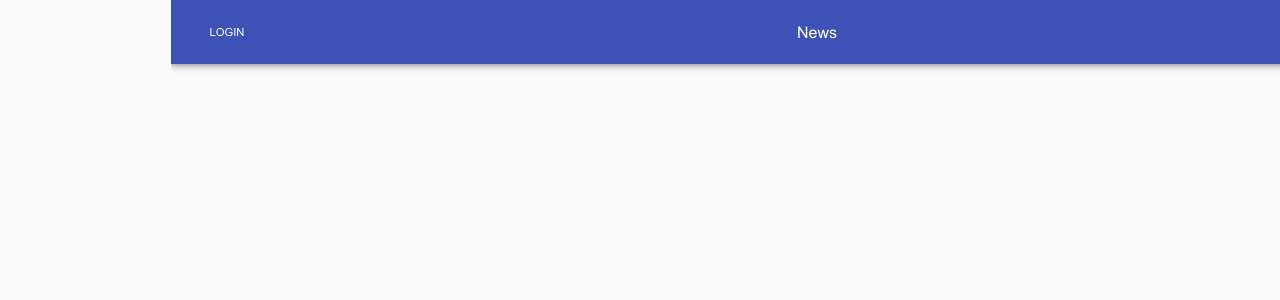
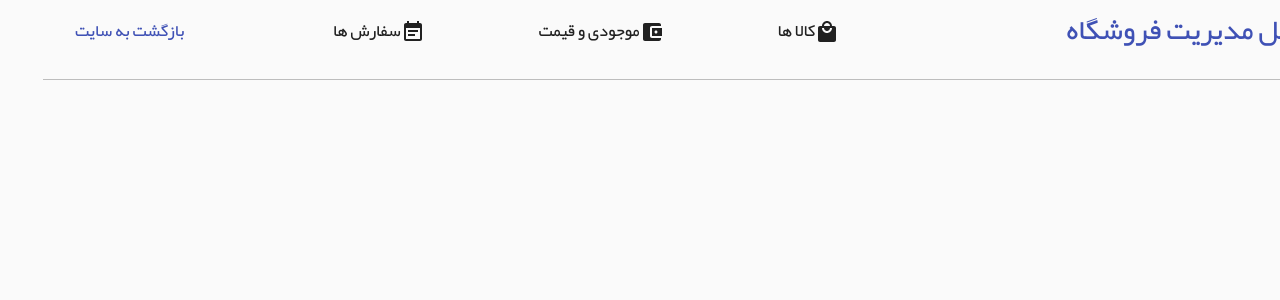
Before and after one commit to maryam-Si/Orchid-market, a React (Create React App) app: page /admin/panel-products in a window 1280 px wide. Shown: the top 300 px of the page. Built offline with nearby package versions, Linux system fonts and the light colour scheme; sample sign-in values are in the browser's storage; what jss-rtl would draw is missing.

Commit message:
admin-panel navbar is made

```diff
--- a/src/pages/admin/Login/styles.js
+++ b/src/pages/admin/Login/styles.js
@@ -1,64 +1,54 @@
-import { makeStyles } from '@material-ui/core/styles';
+import { makeStyles } from "@material-ui/core/styles";
 
 export const styles = makeStyles((theme) => ({
   root: {
-        '& label.Mui-focused': {
-          color: theme.palette.grey[900]
+    "& label.Mui-focused": {
+      color: theme.palette.grey[900],
     },
-        '& .MuiInput-underline:after': {
-          borderBottomColor: theme.palette.grey[900]
+    "& .MuiInput-underline:after": {
+      borderBottomColor: theme.palette.grey[900],
     },
 
-          '&.Mui-focused fieldset': {
-            borderColor: theme.palette.grey[900]
+    "&.Mui-focused fieldset": {
+      borderColor: theme.palette.grey[900],
     },
-
   },
   paper: {
     marginTop: theme.spacing(12),
-      display: 'flex',
-      flexDirection: 'column',
-      alignItems: 'center',
+    display: "flex",
+    flexDirection: "column",
+    alignItems: "center",
   },
   avatar: {
     margin: theme.spacing(1),
-      backgroundColor: theme.palette.secondary.main,
+    backgroundColor: theme.palette.primary.main,
   },
   form: {
-      width: '100%', // Fix IE 11 issue.
+    width: "100%", // Fix IE 11 issue.
     marginTop: theme.spacing(1),
   },
   submit: {
-
     marginTop: theme.spacing(8),
     margin: theme.spacing(3, 0, 2),
-      backgroundColor: theme.palette.grey[900],
-      color: '#fff',
-      '&:hover': {
+    backgroundColor: theme.palette.primary.main,
+    color: "#fff",
+    "&:hover": {
       backgroundColor: theme.palette.grey[800],
-
-    }
     },
-    returnBtn:{
-        fontSize:theme.spacing(1.5),
-
+  },
+  returnBtn: {
+    fontSize: theme.spacing(1.5),
   },
   overrides: {
     MuiFormLabel: {
       root: {
         "&$focused": {
           backgroundColor: theme.palette.grey[900],
-
-            }
         },
-
-
-        }
       },
-      input:{
-          fontSize:theme.spacing(2)
-      }
-
-
-
-  }))
+    },
+  },
+  input: {
+    fontSize: theme.spacing(2),
+  },
+}));
--- a/src/pages/admin/admin-panel-page/AdminPanel.jsx
+++ b/src/pages/admin/admin-panel-page/AdminPanel.jsx
@@ -1,29 +1,13 @@
-import React from 'react';
-import AppBar from '@material-ui/core/AppBar';
-import Toolbar from '@material-ui/core/Toolbar';
-import Typography from '@material-ui/core/Typography';
-import Button from '@material-ui/core/Button';
-import IconButton from '@material-ui/core/IconButton';
-import MenuIcon from '@material-ui/icons/Menu';
-import {useStyles} from './styles'
+import React from "react";
+import NavBar from "./navbar/NavBar";
 
-function AdminPanel() {
-    const classes = useStyles();
-    return (
-        <div className={classes.root}>
-        <AppBar position="static">
-          <Toolbar>
-            <IconButton edge="start" className={classes.menuButton} color="inherit" aria-label="menu">
-              <MenuIcon />
-            </IconButton>
-            <Typography variant="h6" className={classes.title}>
-              News
-            </Typography>
-            <Button color="inherit">Login</Button>
-          </Toolbar>
-        </AppBar>
-      </div>
-    )
+function AdminPanel({ children }) {
+  return (
+    <div>
+      <NavBar />
+      <main>{children && children}</main>
+    </div>
+  );
 }
 
-export default AdminPanel
+export default AdminPanel;
--- /dev/null
+++ b/src/pages/admin/admin-panel-page/navbar/NavBar.jsx
@@ -0,0 +1,157 @@
+import React, { useState } from "react";
+import {
+  AppBar,
+  Toolbar,
+  IconButton,
+  Typography,
+  useMediaQuery,
+  Button,
+  useScrollTrigger,
+  Slide,
+  Menu,
+  MenuItem,
+  ListItemIcon,
+  Drawer,
+} from "@material-ui/core";
+
+import List from "@material-ui/core/List";
+import Divider from "@material-ui/core/Divider";
+import ListItem from "@material-ui/core/ListItem";
+import ListItemText from "@material-ui/core/ListItemText";
+import InboxIcon from "@material-ui/icons/MoveToInbox";
+import MailIcon from "@material-ui/icons/Mail";
+// IMPORTING ICONS
+import MenuIcon from "@material-ui/icons/Menu";
+import LocalMall from "@material-ui/icons/LocalMall";
+import AccountBalanceWallet from "@material-ui/icons/AccountBalanceWallet";
+import EventNote from "@material-ui/icons/EventNote";
+
+// REACT APP IMPORTS
+import PanelQuantity from "../../panel-quantity/PanelQuantity";
+import PanelOrders from "../../panel-orders/PanelOrders";
+import PanelProducts from "../../panel-products/PanelProducts";
+
+import { makeStyles, useTheme } from "@material-ui/core/styles";
+import { Link, useHistory } from "react-router-dom";
+import { useStyles } from "./styles";
+
+function NavBar() {
+  const history = useHistory();
+  const classes = useStyles();
+  const [state, setState] = useState({
+    right: false,
+  });
+  const theme = useTheme();
+  const isMobile = useMediaQuery(theme.breakpoints.down("sm"));
+  const toggleDrawer = (anchor, open) => (event) => {
+    if (
+      event.type === "keydown" &&
+      (event.key === "Tab" || event.key === "Shift")
+    ) {
+      return;
+    }
+    setState({ ...state, [anchor]: open });
+  };
+
+  const list = (anchor) => (
+    <div
+      role="presentation"
+      onClick={toggleDrawer(anchor, false)}
+      onKeyDown={toggleDrawer(anchor, false)}
+    >
+      <List>
+        <ListItem component={Link} to="/admin/panel-products">
+          <ListItemText primary="کالاها" />
+        </ListItem>
+
+        <ListItem component={Link} to="/admin/panel-quantity">
+          <ListItemText primary="موجودی و قیمت ها" />
+        </ListItem>
+
+        <ListItem component={Link} to="/admin/panel-orders">
+          <ListItemText primary="سفارش ها" />
+        </ListItem>
+      </List>
+    </div>
+  );
+
+  return (
+    <div className={classes.root}>
+      <AppBar className={classes.appBar}>
+        <Toolbar className={classes.toolbar}>
+          <Typography
+            variant="h5"
+            component="p"
+            color="secondary"
+            className={classes.title}
+          >
+            پنل مدیریت فروشگاه
+          </Typography>
+          {isMobile ? (
+            <>
+              <IconButton
+                className={classes.menuButton}
+                edge="start"
+                aria-label="menu"
+                onClick={toggleDrawer("right", true)}
+              >
+                <MenuIcon />
+              </IconButton>
+              <Drawer
+                anchor={"right"}
+                open={state["right"]}
+                onClose={toggleDrawer("right", false)}
+              >
+                {list("right")}
+              </Drawer>
+            </>
+          ) : (
+            <div className={classes.links}>
+              <Button
+                className={classes.button}
+                variant="text"
+                component={Link}
+                to="/admin/panel-products"
+                color="default"
+              >
+                <LocalMall />
+                کالا ها
+              </Button>
+              <Button
+                className={classes.button}
+                variant="text"
+                component={Link}
+                to="/admin/panel-quantity"
+                color="default"
+              >
+                <AccountBalanceWallet />
+                موجودی و قیمت
+              </Button>
+              <Button
+                className={classes.button}
+                variant="text"
+                component={Link}
+                to="/admin/panel-orders"
+                color="default"
+              >
+                <EventNote />
+                سفارش ها
+              </Button>
+            </div>
+          )}
+          <Button
+            type="button"
+            variant="text"
+            color="secondary"
+            component={Link}
+            to="/"
+            className={classes.returnBtn}
+          >
+            بازگشت به سایت
+          </Button>
+        </Toolbar>
+      </AppBar>
+    </div>
+  );
+}
+export default NavBar;
--- /dev/null
+++ b/src/pages/admin/admin-panel-page/navbar/styles.js
@@ -0,0 +1,39 @@
+import { makeStyles } from "@material-ui/core/styles";
+
+export const useStyles = makeStyles((theme) => ({
+  root: {
+    flexGrow: 1,
+  },
+
+  button: {
+    padding: `${11}px ${30}px`,
+    marginRight: `${54}px`,
+  },
+  toolbar: { justifyContent: "space-between" },
+  menuButton: {
+    marginRight: theme.spacing(2),
+  },
+  title: {
+    color: theme.palette.primary.main,
+  },
+
+  list: {
+    width: 250,
+  },
+  links: {
+    marginRight: "2rem",
+    // flexGrow: 1,
+  },
+  fullList: {
+    width: "auto",
+  },
+  appBar: {
+    backgroundColor: theme.palette.grey[50],
+    boxShadow: "none",
+    borderBottom: `${theme.palette.grey[400]} ${1}px solid`,
+    height: "5rem",
+  },
+  returnBtn: {
+    color: theme.palette.primary.main,
+  },
+}));
```
Also changed, not shown: src/pages/admin/Login/LoginAdmin.jsx (+31 -56 lines), src/components/admin/AdminLayout.jsx (added), src/components/admin/Navbar.jsx (added). Lines whose indentation alone changed are shown as unchanged.
